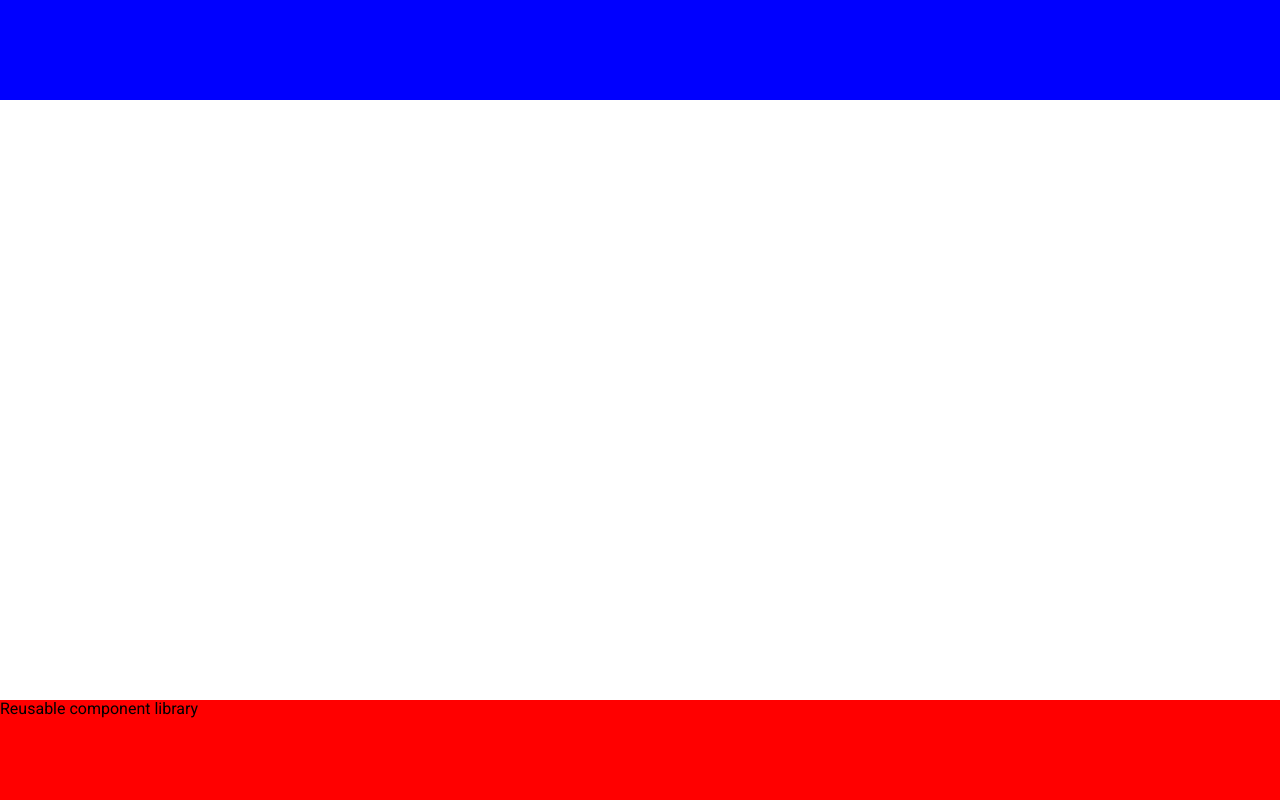
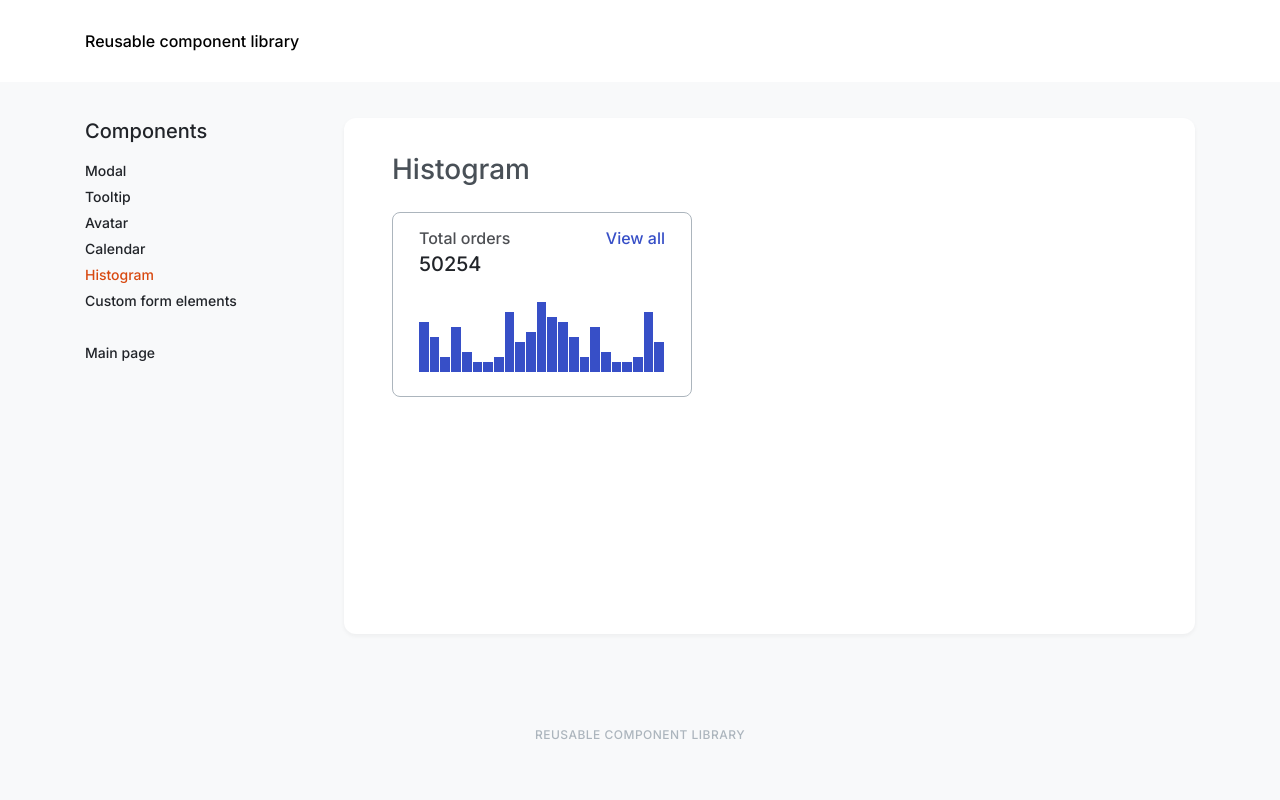
Before and after one commit to js-tasks-ru/htmlcss-20210513_mkhd, a website: page template_grid.html in a window 1280 px wide. Drawn offline with Linux system fonts and the light colour scheme.

Commit message:
corrected grid layout

```diff
--- a/04-lection2/01-histogram/histogram.css
+++ b/04-lection2/01-histogram/histogram.css
@@ -18,7 +18,8 @@
   opacity: 0.8;
 }
 
-.histogram__view-all a {
+.histogram__link {
+  margin-left: 20px;
   color: var(--blue);
   text-decoration: none;
 }
@@ -36,7 +37,6 @@
 }
 
 .histogram__bar {
-  min-width: 9px;
   flex-grow: 1;
   margin-right: 1px;
   background-color: var(--blue);
--- a/assets/css/main.css
+++ b/assets/css/main.css
@@ -20,7 +20,7 @@
 }
 
 * {
-  font-family: 'Roboto', sans-serif;
+  font-family: Inter, sans-serif;
   box-sizing: border-box;
 }
 
--- /dev/null
+++ b/components/grid_layout/footer/footer.css
@@ -0,0 +1,11 @@
+.page__footer {
+  height: 166px;
+  grid-area: footer;
+  text-align: center;
+  font-size: 12px;
+  line-height: 18px;
+  letter-spacing: 0.04em;
+  text-transform: uppercase;
+  color: var(--grey-3);
+  padding-top: 92px;
+}
--- a/components/grid_layout/grid_layout.css
+++ /dev/null
@@ -1,40 +0,0 @@
-html,
-body {
-  height: 100%;
-}
-
-.page {
-  height: 100%;
-  display: grid;
-  grid-template-rows: auto 1fr auto;
-  grid-template-areas:
-    'header'
-    'main'
-    'footer';
-}
-
-.page__header {
-  height: 100px;
-  background: blue;
-  grid-area: header;
-}
-
-.page__footer {
-  height: 100px;
-  background: red;
-  grid-area: footer;
-}
-
-.page__main {
-  display: grid;
-  grid-template-columns: auto 1fr;
-  grid-column-gap: 30px;
-  max-width: 1110px;
-  width: 100%;
-  justify-self: center;
-  grid-area: main;
-}
-
-.menu {
-  width: 226px;
-}
--- /dev/null
+++ b/components/grid_layout/header/header.css
@@ -0,0 +1,8 @@
+.page__header {
+  height: 82px;
+  background: var(--white);
+  grid-area: header;
+  margin-bottom: 36px;
+  display: flex;
+  align-items: center;
+}
--- /dev/null
+++ b/components/grid_layout/layout/layout.css
@@ -0,0 +1,22 @@
+html,
+body {
+  height: 100%;
+  background-color: var(--grey-1);
+}
+
+.page {
+  height: 100%;
+  display: grid;
+  /* grid-template-columns: auto; */
+  grid-template-rows: auto 1fr auto;
+  grid-template-areas:
+    'header'
+    'main'
+    'footer';
+}
+
+.page__box {
+  width: 90%;
+  max-width: 1110px;
+  margin: auto;
+}
--- /dev/null
+++ b/components/grid_layout/main/main.css
@@ -0,0 +1,28 @@
+.page__main {
+  display: grid;
+  grid-template-columns: auto 1fr;
+  grid-column-gap: 30px;
+  max-width: 1110px;
+  width: 100%;
+  justify-self: center;
+  grid-area: main;
+}
+
+.components {
+  background: var(--white);
+  box-shadow: 0px 2px 4px rgba(33, 36, 41, 0.05);
+  border-radius: 12px;
+  padding: 32px 48px;
+}
+
+.components__header {
+  font-weight: normal;
+  font-size: 28px;
+  line-height: 38px;
+  color: var(--grey-4);
+  margin: 0 0 24px;
+}
+
+.components__item {
+  width: 300px;
+}
--- /dev/null
+++ b/components/grid_layout/menu/menu.css
@@ -0,0 +1,35 @@
+.menu {
+  width: 229px;
+}
+
+.menu__header,
+.menu__item {
+  display: block;
+  text-decoration: none;
+  color: var(--black);
+}
+
+.menu__header {
+  font-size: 20px;
+  line-height: 26px;
+  margin-bottom: 16px;
+}
+
+.menu__item {
+  font-size: 14px;
+  line-height: 22px;
+  color: var(--black);
+  margin-bottom: 4px;
+}
+
+.menu__item_active {
+  color: #d84910;
+}
+
+.menu__item_separate {
+  margin-top: 30px;
+}
+
+.menu:last-child {
+  margin-bottom: 0;
+}
--- a/template_grid.html
+++ b/template_grid.html
@@ -7,16 +7,68 @@
     <link rel="stylesheet" href="./assets/css/normalize.css" />
     <link rel="stylesheet" href="./assets/css/main.css" />
     <link rel="stylesheet" href="./assets/fonts/fonts.css" />
-    <link rel="stylesheet" href="./components/grid_layout/grid_layout.css" />
+    <link rel="stylesheet" href="./components/grid_layout/layout/layout.css" />
+    <link rel="stylesheet" href="./components/grid_layout/header/header.css" />
+    <link rel="stylesheet" href="./components/grid_layout/menu/menu.css" />
+    <link rel="stylesheet" href="./components/grid_layout/main/main.css" />
+    <link rel="stylesheet" href="./components/grid_layout/footer/footer.css" />
+    <link rel="stylesheet" href="./04-lection2/01-histogram/histogram.css" />
 
     <title>Grid Layout</title>
   </head>
   <body>
     <div class="page">
-      <div class="page__header"></div>
+      <div class="page__header">
+        <div class="page__box">Reusable component library</div>
+      </div>
       <div class="page__main">
-        <div class="menu"></div>
-        <div class="component"></div>
+        <div class="menu">
+          <a href="" class="menu__header">Components</a>
+          <a href="" class="menu__item">Modal</a>
+          <a href="" class="menu__item">Tooltip</a>
+          <a href="" class="menu__item">Avatar</a>
+          <a href="" class="menu__item">Calendar</a>
+          <a href="" class="menu__item menu__item_active">Histogram</a>
+          <a href="" class="menu__item">Custom form elements</a>
+          <a href="" class="menu__item menu__item_separate">Main page</a>
+        </div>
+        <div class="components">
+          <h1 class="components__header">Histogram</h1>
+          <div class="components__item">
+            <div class="histogram">
+              <div class="histogram__header">
+                <div class="histogram__title">Total orders</div>
+                <a href="" class="histogram__link">View all</a>
+              </div>
+              <div class="histogram__number">50254</div>
+              <div class="histogram__bars">
+                <div class="histogram__bar" style="height: 50px"></div>
+                <div class="histogram__bar" style="height: 35px"></div>
+                <div class="histogram__bar" style="height: 15px"></div>
+                <div class="histogram__bar" style="height: 45px"></div>
+                <div class="histogram__bar" style="height: 20px"></div>
+                <div class="histogram__bar" style="height: 10px"></div>
+                <div class="histogram__bar" style="height: 10px"></div>
+                <div class="histogram__bar" style="height: 15px"></div>
+                <div class="histogram__bar" style="height: 60px"></div>
+                <div class="histogram__bar" style="height: 30px"></div>
+                <div class="histogram__bar" style="height: 40px"></div>
+                <div class="histogram__bar" style="height: 70px"></div>
+                <div class="histogram__bar" style="height: 55px"></div>
+                <div class="histogram__bar" style="height: 50px"></div>
+                <div class="histogram__bar" style="height: 35px"></div>
+                <div class="histogram__bar" style="height: 15px"></div>
+                <div class="histogram__bar" style="height: 45px"></div>
+                <div class="histogram__bar" style="height: 20px"></div>
+                <div class="histogram__bar" style="height: 10px"></div>
+                <div class="histogram__bar" style="height: 10px"></div>
+                <div class="histogram__bar" style="height: 15px"></div>
+                <div class="histogram__bar" style="height: 60px"></div>
+                <div class="histogram__bar" style="height: 30px"></div>
+              </div>
+            </div>
+          </div>
+        </div>
       </div>
       <div class="page__footer">Reusable component library</div>
     </div>
```
